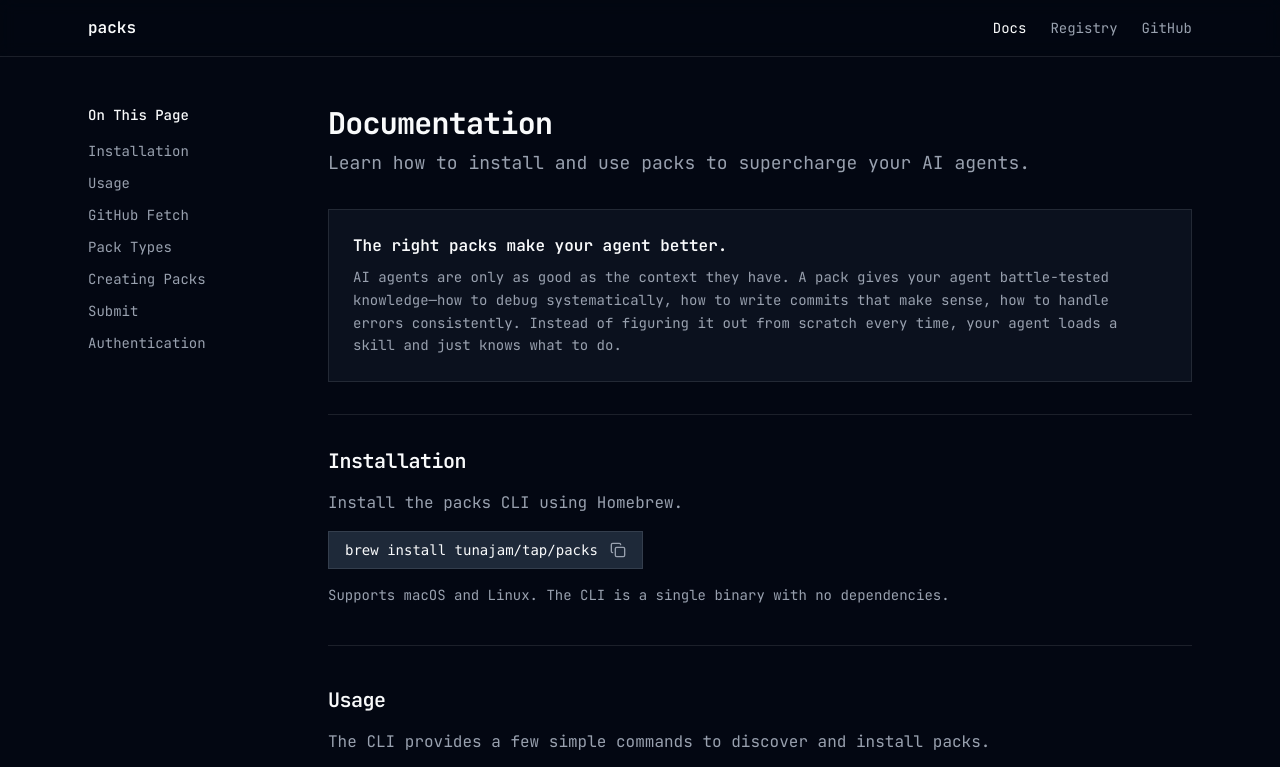
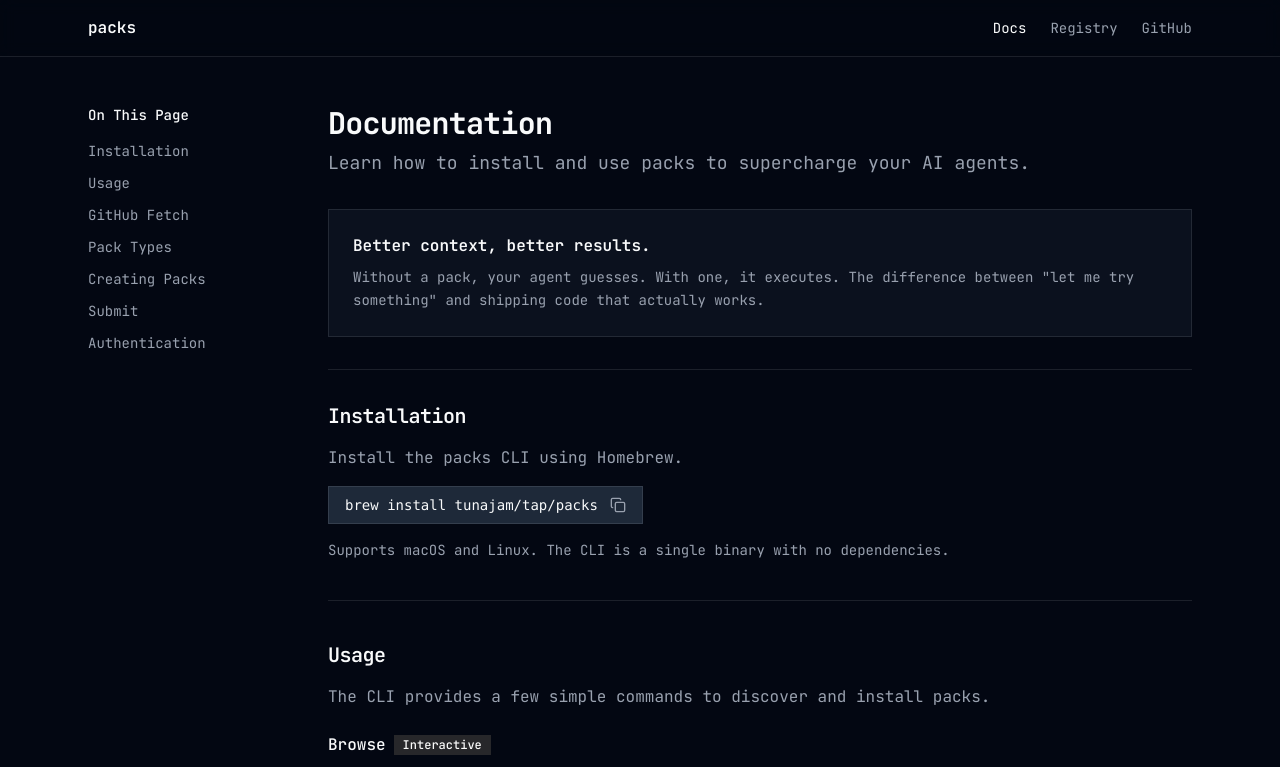
Before and after one commit to tunajam/packs-web, a Next.js app: page /docs in a window 1280 px wide. Shown: the top 767 px of the page. Built offline with nearby package versions, Linux system fonts and the light colour scheme; no server answers.

Commit message:
docs: sharpen pitch to outcome-focused

```diff
--- a/app/docs/page.tsx
+++ b/app/docs/page.tsx
@@ -61,12 +61,10 @@ export default function DocsPage() {
             </div>
 
             <div className="bg-muted/30 border border-border rounded-lg p-6 mb-8">
-              <h2 className="font-semibold mb-2">The right packs make your agent better.</h2>
+              <h2 className="font-semibold mb-2">Better context, better results.</h2>
               <p className="text-muted-foreground text-sm leading-relaxed">
-                AI agents are only as good as the context they have. A pack gives your agent
-                battle-tested knowledge—how to debug systematically, how to write commits that
-                make sense, how to handle errors consistently. Instead of figuring it out from
-                scratch every time, your agent loads a skill and just knows what to do.
+                Without a pack, your agent guesses. With one, it executes. The difference
+                between &quot;let me try something&quot; and shipping code that actually works.
               </p>
             </div>
 
```
